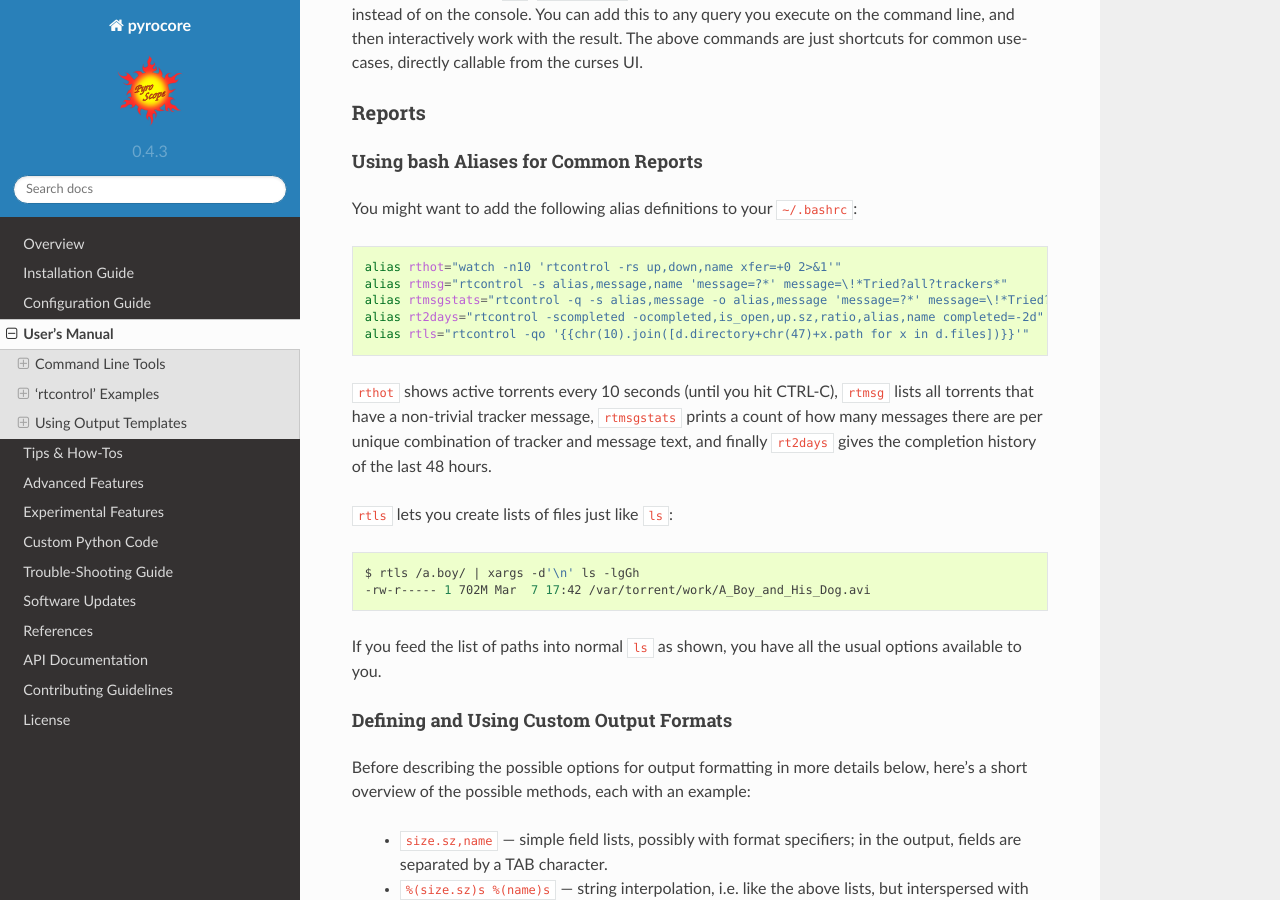
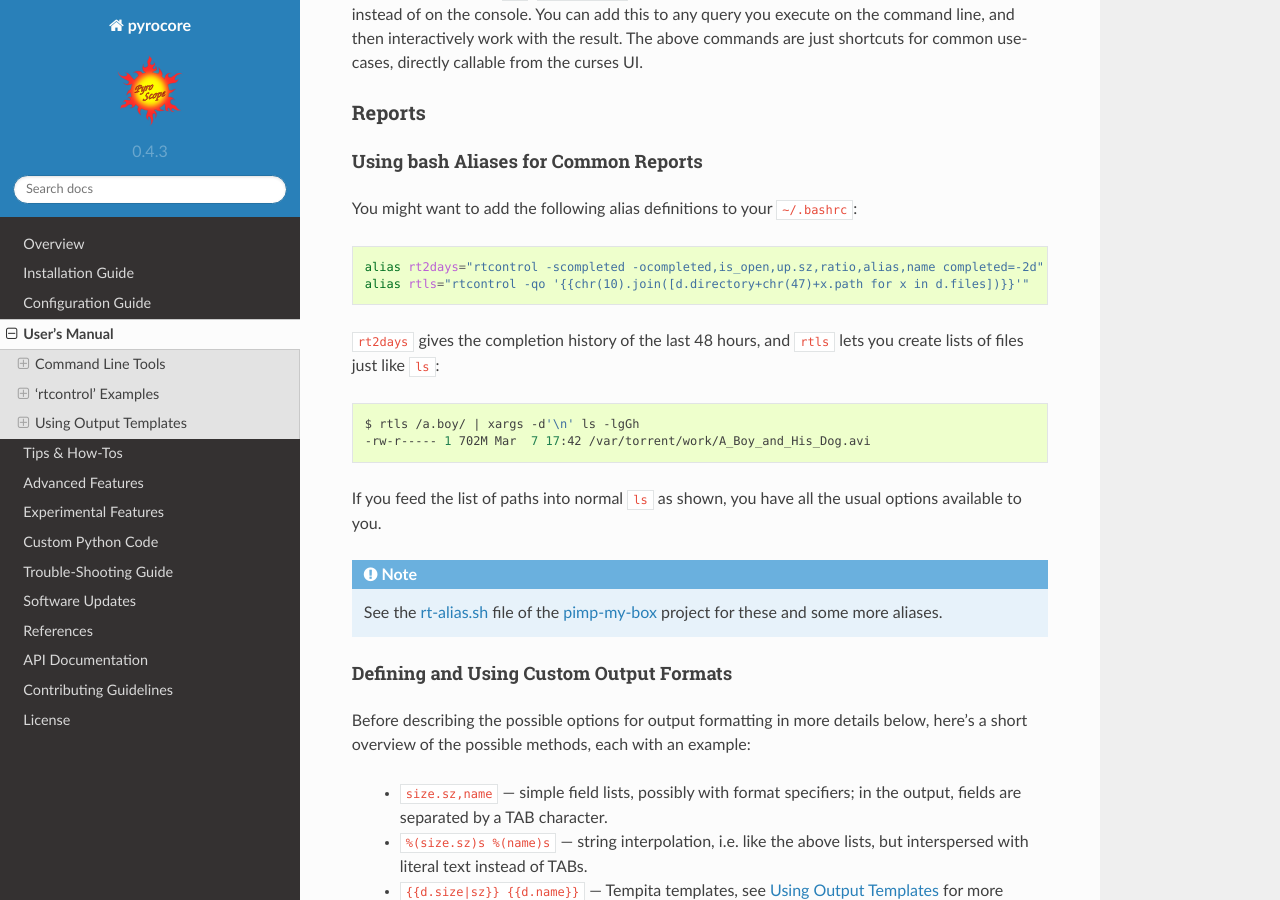
Before and after one commit to pyroscope/pyrocore, a Sphinx documentation site: the page built from docs/usage.rst, in a window 1280 px wide and 900 px high, scrolled down 11710 px. Built offline with Sphinx 7.4.7 and the Read the Docs theme 2.0.0, drawn with Linux system fonts in a browser that asks for light colours.

Commit message:
link to 'rt-alias.sh' file

```diff
--- a/docs/usage-rtcontrol.rst
+++ b/docs/usage-rtcontrol.rst
@@ -133,19 +133,11 @@ You might want to add the following alias definitions to your
 
 .. code-block:: bash
 
-    alias rthot="watch -n10 'rtcontrol -rs up,down,name xfer=+0 2>&1'"
-    alias rtmsg="rtcontrol -s alias,message,name 'message=?*' message=\!*Tried?all?trackers*"
-    alias rtmsgstats="rtcontrol -q -s alias,message -o alias,message 'message=?*' message=\!*Tried?all?trackers* | uniq -c"
     alias rt2days="rtcontrol -scompleted -ocompleted,is_open,up.sz,ratio,alias,name completed=-2d"
     alias rtls="rtcontrol -qo '{{chr(10).join([d.directory+chr(47)+x.path for x in d.files])}}'"
 
-``rthot`` shows active torrents every 10 seconds (until you hit CTRL-C),
-``rtmsg`` lists all torrents that have a non-trivial tracker message,
-``rtmsgstats`` prints a count of how many messages there are per unique
-combination of tracker and message text, and finally ``rt2days`` gives
-the completion history of the last 48 hours.
-
-``rtls`` lets you create lists of files just like ``ls``:
+``rt2days`` gives the completion history of the last 48 hours,
+and ``rtls`` lets you create lists of files just like ``ls``:
 
 .. code-block:: bash
 
@@ -154,6 +146,13 @@ the completion history of the last 48 hours.
 
 If you feed the list of paths into normal ``ls`` as shown,
 you have all the usual options available to you.
+
+.. note::
+
+    See the
+    `rt-alias.sh <https://github.com/pyroscope/pimp-my-box/blob/master/roles/pyroscope-cli/files/profile.d/rt-alias.sh>`_
+    file of the `pimp-my-box <https://github.com/pyroscope/pimp-my-box/>`_ project
+    for these and some more aliases.
 
 
 Defining and Using Custom Output Formats
```
